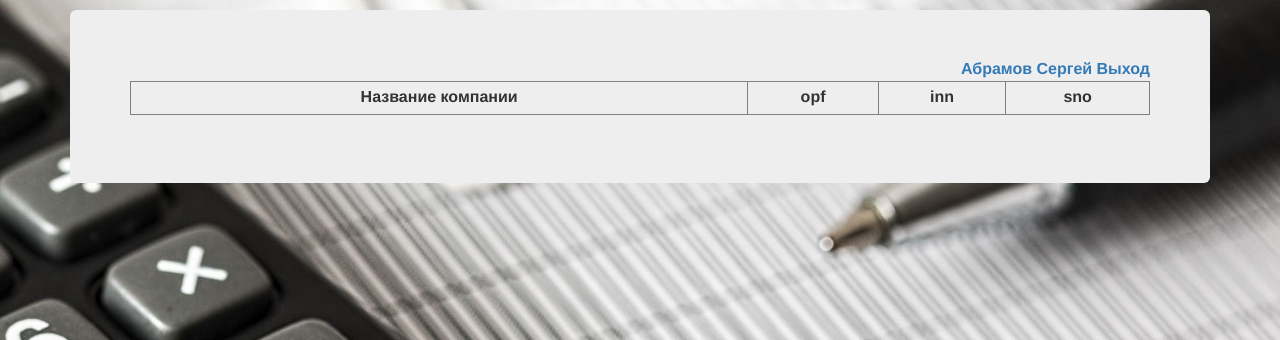
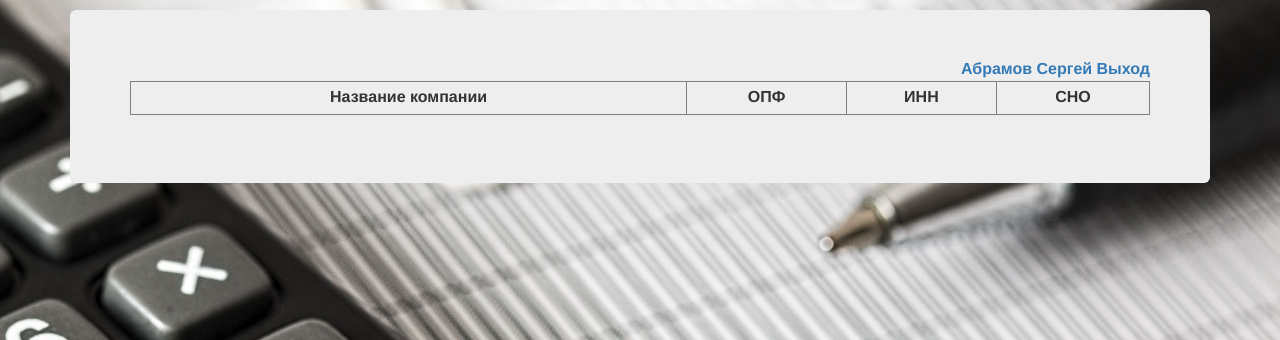
Before and after one commit to ex2life/Finansist, a PHP site: page /registration/users.php in a window 1280 px wide. Shown: the part 84-424 px from the top of the page. Run offline with PHP 8.4, Linux system fonts and the light colour scheme; a user stored in the database is signed in; data comes from the database, SQL or seed files in the repository; data that the repository does not hold is empty.

Commit message:
list company for user

```diff
--- a/registration/lib/common.php
+++ b/registration/lib/common.php
@@ -332,8 +332,8 @@ function db_handle_error($dbh)
  */
 function db_company_find_all_for_current_user($dbh, $id)
 {
-	$query = 'SELECT * FROM company WHERE user_id=?';
-// подготовливаем запрос для выполнения
+	$query = 'SELECT company.company_id, company.name, company.inn, opf.brief_name as opf_brief_name, opf.full_name as opf_full_name, sno.brief_name as sno_brief_name, sno.full_name as sno_full_name FROM company, opf, sno WHERE company.sno=sno.id and company.opf=opf.id and user_id=?';
+    // подготовливаем запрос для выполнения
 	$stmt = mysqli_prepare($dbh, $query);
 	if ($stmt === false)
 		db_handle_error($dbh);
--- a/registration/templates/Profile/spisok_company.php
+++ b/registration/templates/Profile/spisok_company.php
@@ -28,24 +28,16 @@
 	<table class="users" border="1">
 		<tr>
 			<th>Название компании</th>
-			<th>opf</th>
-			<th>inn</th>
-			<th>sno</th>
-			<!--<th>Ник</th>
-			<th>Эл.почта</th>
-			<th>ФИО</th>
-			<th>Рассылка</th>-->
+			<th>ОПФ</th>
+			<th>ИНН</th>
+			<th>СНО</th>
 		</tr>
 		<?php foreach ($company_list as $i => $company): ?>
 		<tr class="<?= ($i+1)%2 == 0 ? 'even' : 'odd' ?>">
 			<td><?= $company['name'] ?></td>
-			<td><?= $company['opf'] ?></td>
+			<td><?= $company['opf_brief_name'] ?></td>
 			<td><?= $company['inn'] ?></td>
-			<td><?= $company['sno'] ?></td>
-			<!--<td><?= htmlspecialchars($user['nickname']) ?></td>
-			<td><?= htmlspecialchars($user['email']) ?></td>
-			<td><?= htmlspecialchars($user['fullname']) ?></td>
-			<td><?= $user['newsletter'] ? 'Да' : 'Нет' ?></td>-->
+			<td><?= $company['sno_brief_name'] ?></td>
 		</tr>
 		<?php endforeach; ?>
 	</table>
```
